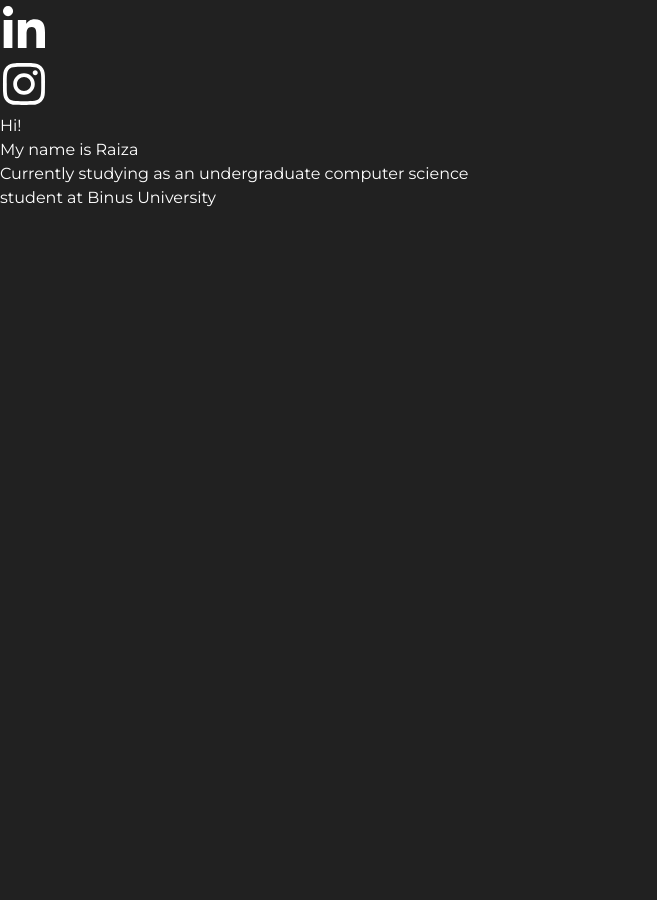
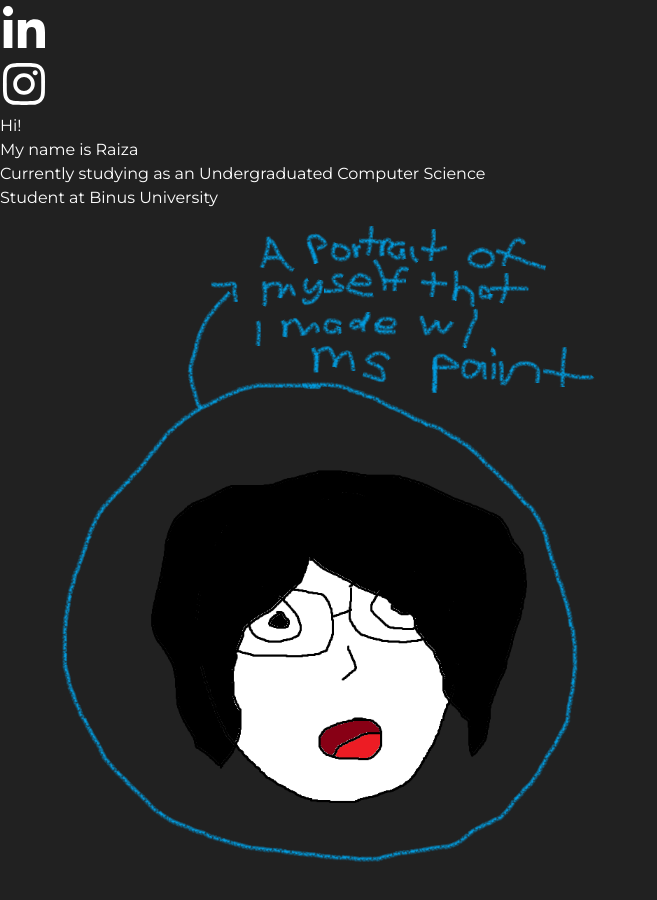
Before and after one commit to raaaizaa/personal-website, a Next.js app: page / in a window 1280 px wide. Shown: the part 334-1234 px from the top of the page, without its empty margins (0-657 px from the left). Before the commit the page ends 800 px from the top, so only its background shows below. Built offline with nearby package versions, Linux system fonts and the light colour scheme.

Commit message:
style: added image

```diff
--- a/components/pages/home/home-page.tsx
+++ b/components/pages/home/home-page.tsx
@@ -1,13 +1,20 @@
 import { TextMontserrat } from '@/components/atoms/typography/text-montserrat/text-montserrat';
+import Image from 'next/image';
 import React from 'react';
+import portrait from 'public/images/portrait.png'
 
 export default function Homepage() {
   return (
-    <div className='flex flex-col h-[93%] justify-center px-4 sm:px-8 md:px-12 lg:px-20 xl:px-32 py-32 flex-grow transition-all'>
-      <TextMontserrat className='text-5xl font-bold'>Hi!</TextMontserrat>
-      <TextMontserrat className='text-4xl'>My name is Raiza</TextMontserrat>
-      <TextMontserrat className='text-2xl'>Currently studying as an undergraduate computer science</TextMontserrat>
-      <TextMontserrat className='text-2xl'>student at Binus University</TextMontserrat>
+    <div className=' lg:inline-flex h-[93%] w-screen'>
+        <div className='flex flex-col lg:w-[50%] justify-center px-4 sm:px-8 md:px-12 lg:px-20 xl:px-32 py-32 flex-grow transition-all '>
+        <TextMontserrat className='text-5xl font-bold leading-snug'>Hi!</TextMontserrat>
+        <TextMontserrat className='text-4xl leading-normal'>My name is Raiza</TextMontserrat>
+        <TextMontserrat className='text-2xl leading-normal'>Currently studying as an Undergraduated Computer Science</TextMontserrat>
+        <TextMontserrat className='text-2xl leading-normal'>Student at Binus University</TextMontserrat>
+        </div>
+        <div className='flex flex-grow justify-center items-center lg:w-[50%]'>
+            <Image src={portrait} width={700} height={700} alt='' />
+        </div>
     </div>
   );
 }
```
Also changed, not shown: public/images/portrait.png (added).
